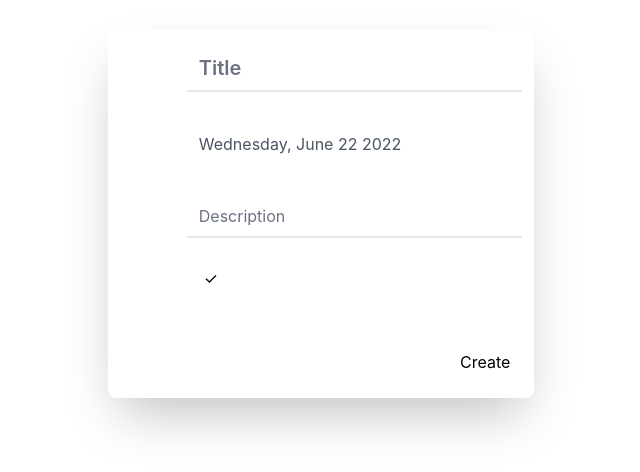
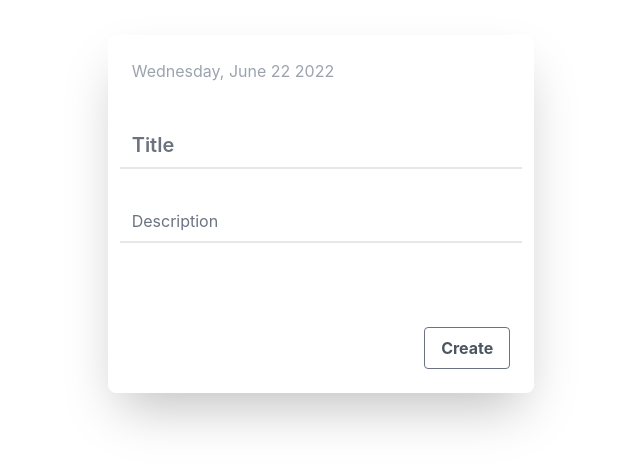
Before and after one commit to mcsuGH/NotEd, a React (Create React App) app in the folder client/: page /calendar in a window 1280 px wide. Shown: the part 186-658 px from the top of the page, without its empty margins (319-959 px from the left). Built offline with nearby package versions, Linux system fonts and the light colour scheme; no server answers.

Commit message:
CSS for createEvent, try to create Popup for Day component
Updated look for createEvent component, trying to create a button for each event in Day component which would create a popup that shows its full description but currently doesnt work

```diff
--- a/client/package.json
+++ b/client/package.json
@@ -13,6 +13,7 @@
     "react-dom": "^18.1.0",
     "react-router-dom": "^6.3.0",
     "react-scripts": "^5.0.1",
+    "reactjs-popup": "^2.0.5",
     "web-vitals": "^2.1.4"
   },
   "scripts": {
--- a/client/src/components/calendarEvents/createEvent/createEvent.js
+++ b/client/src/components/calendarEvents/createEvent/createEvent.js
@@ -50,7 +50,7 @@ export default function CreateEvent( {url, setEvents} ) {
             className={`bg-${label}-500 w-6 h-6 rounded-full flex items-center justify-center cursor-pointer`}
           >
           {selectedLabel === label && (
-            <span> ✓ </span>
+            <span className="text-white"> ✓ </span>
           )}
           </span>
         ))}
@@ -62,8 +62,10 @@ export default function CreateEvent( {url, setEvents} ) {
     <div className="h-screen w-full fixed left-0 top-0 flex justify-center items-center">
       <div className="bg-white rounded-lg shadow-2xl w-1/3">
         <div className="p-3">
-          <div className="grid grid-cols-1/5 items-end gap-y-7">
-            <span></span>
+          <div className="grid items-end gap-y-7">
+            <div className="pt-3 border-0 text-gray-400 pb-2 w-full text-left ml-3">
+              {daySelected.format("dddd, MMMM DD YYYY")}
+            </div>
             <input
               aria-label="title"
               placeholder="Title"
@@ -73,11 +75,6 @@ export default function CreateEvent( {url, setEvents} ) {
               className="pt-3 border-0 text-gray-600 text-xl font-semibold pb-2 w-full border-b-2 border-gray-200 focus:outline-none focus:ring-0 focus:border-blue-500"
               onChange={handleTitle}
             />
-            <span></span>
-            <div className="pt-3 border-0 text-gray-600 pb-2 w-full text-left ml-3">
-              {daySelected.format("dddd, MMMM DD YYYY")}
-            </div>
-            <span></span>
             <input
               aria-label="description"
               placeholder="Description"
@@ -87,13 +84,13 @@ export default function CreateEvent( {url, setEvents} ) {
               className="pt-3 border-0 text-gray-600 pb-2 w-full border-b-2 border-gray-200 focus:outline-none focus:ring-0 focus:border-blue-500"
               onChange={handleDescription}
             />
-            <span></span>
             {chooseLabel()}
-            <span></span>
+          </div>
           <div className="flex justify-end p-3 mt-5">
             <button
               type="submit"
               onClick={handleSubmit}
+              className="bg-white-500 hover:bg-gray-300 text-gray-600 font-bold py-2 px-4 border border-gray-500 rounded"
             >
               Create
             </button>
@@ -101,6 +98,5 @@ export default function CreateEvent( {url, setEvents} ) {
         </div>
       </div>
     </div>
-    </div>
   )
 }
--- a/client/src/components/calendarEvents/day/day.js
+++ b/client/src/components/calendarEvents/day/day.js
@@ -1,5 +1,7 @@
 import React, { useContext } from "react";
+import Popup from "reactjs-popup";
 import dayjs from "dayjs";
+
 import CalendarGlobalContext from "../../../context/calendarGlobalContext";
 
 export default function Day({ day, _key, rowIdx, events }) {
@@ -8,10 +10,24 @@ export default function Day({ day, _key, rowIdx, events }) {
     <div>
       {events.map((event, key) => {
         return (
-          <div key={key}>
-            {event.date === day.format("DD-MM-YY") && event.title}
-          </div>
-        )
+          <Popup
+            trigger={
+              <button
+                className={`bg-${event.label}-500 w-full text-white`}
+              >
+                {event.date === day.format("DD-MM-YY") && event.title}
+              </button>
+            }
+            position="left center"
+            on="click"
+            key={key}
+          >
+            <div>
+              <p>{event.title}</p>
+              <p>{event.description}</p>
+            </div>
+          </Popup>
+        );
       })}
     </div>
   )
```
Lines whose indentation alone changed are shown as unchanged.
